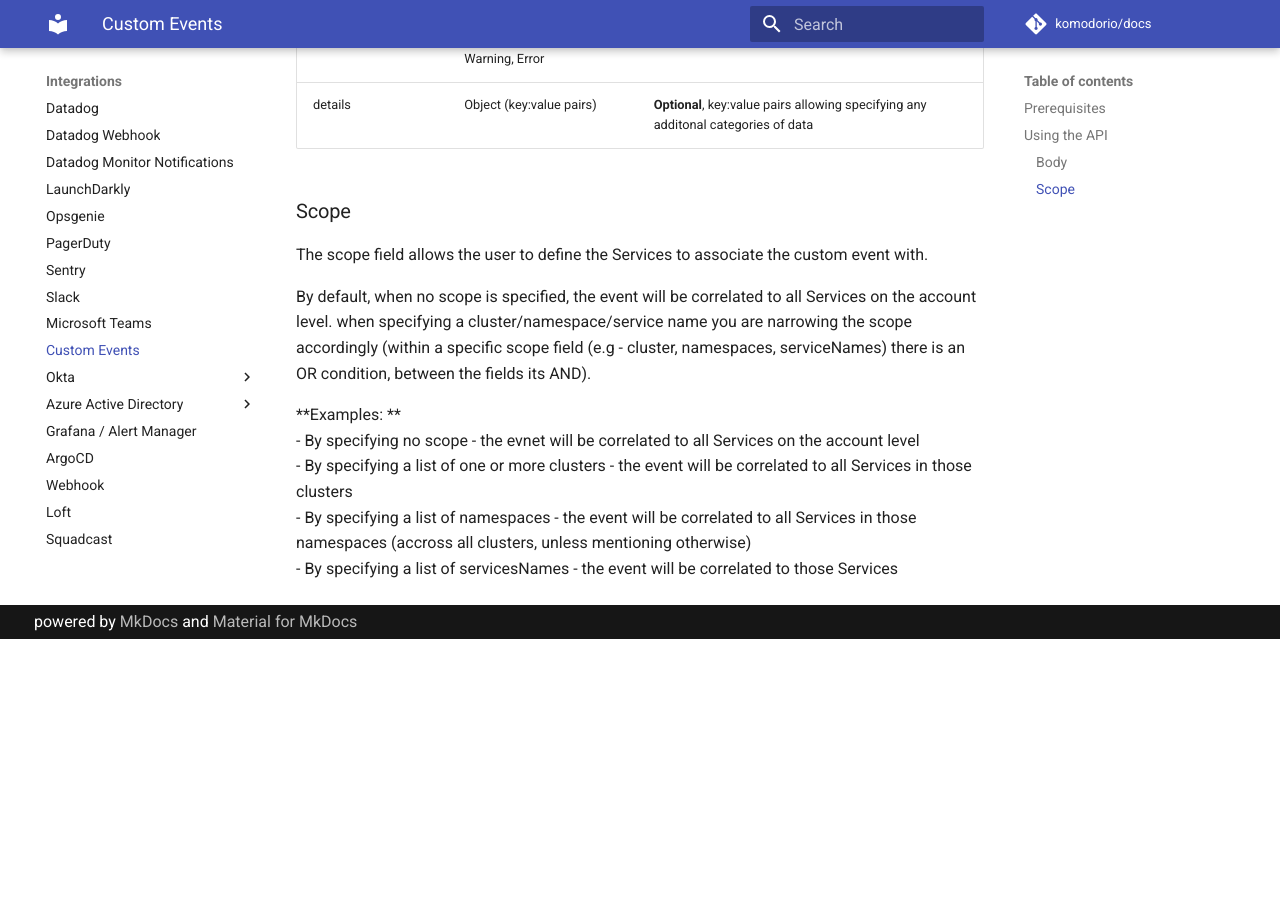
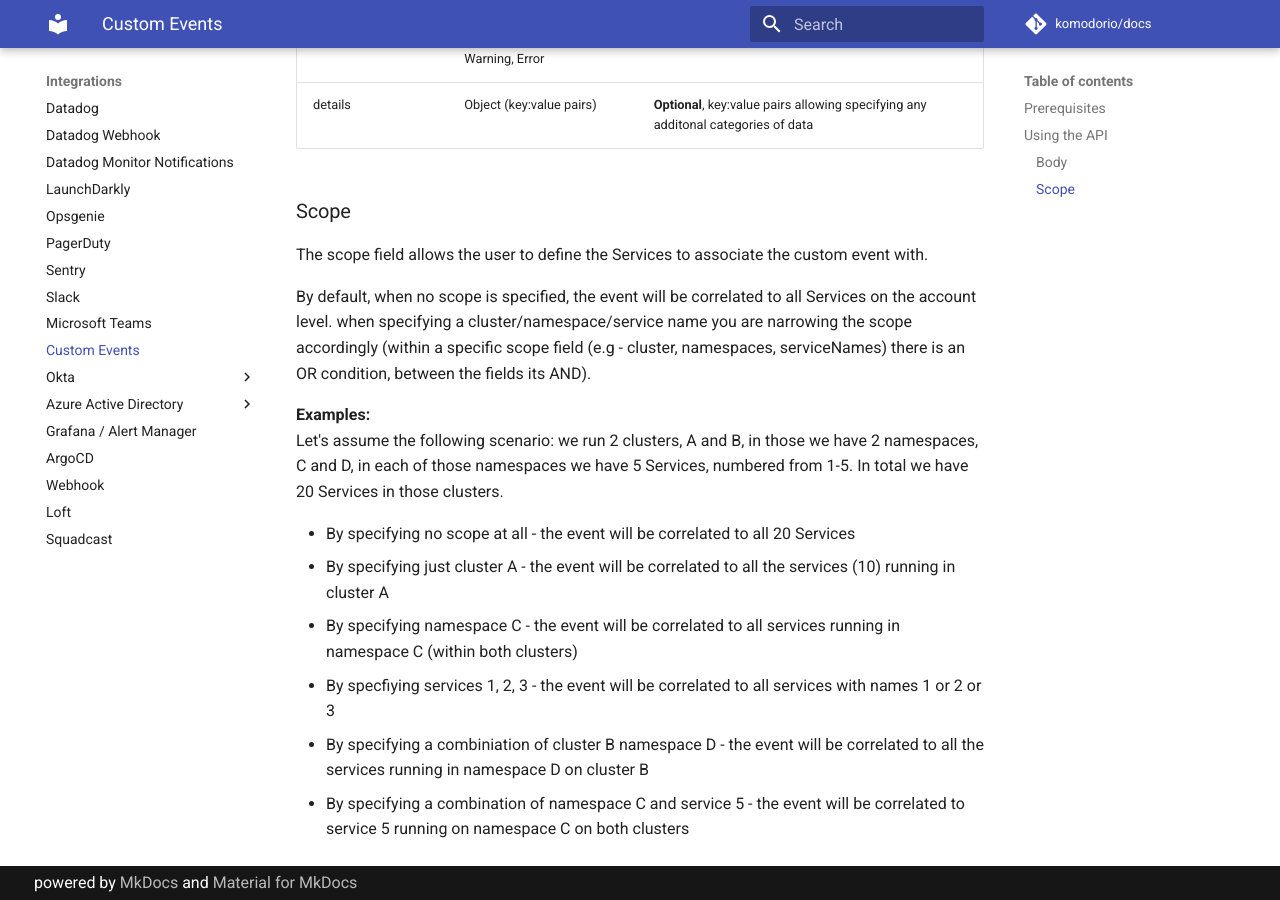
Before and after one commit to komodorio/docs, an MkDocs documentation site: the page built from docs/Integrations/CustomEvents.md, in a window 1280 px wide and 900 px high, scrolled down 1174 px. Built offline with MkDocs 1.6.1 and Material for MkDocs 9.7.7, drawn with Linux system fonts in a browser that asks for light colours; comment, search, counter and statistics services are not loaded; before the commit the page ends 1813 px from its top, so only the background shows below that.

Commit message:
providing better example

```diff
--- a/docs/Integrations/CustomEvents.md
+++ b/docs/Integrations/CustomEvents.md
@@ -41,8 +41,12 @@
 
 By default, when no scope is specified, the event will be correlated to all Services on the account level. when specifying a cluster/namespace/service name you are narrowing the scope accordingly (within a specific scope field (e.g - cluster, namespaces, serviceNames) there is an OR condition, between the fields its AND).
 
-**Examples: **
-- By specifying no scope - the evnet will be correlated to all Services on the account level
-- By specifying a list of one or more clusters - the event will be correlated to all Services in those clusters
-- By specifying a list of namespaces - the event will be correlated to all Services in those namespaces (accross all clusters, unless mentioning otherwise)
-- By specifying a list of servicesNames - the event will be correlated to those Services
+**Examples:**
+Let's assume the following scenario: we run 2 clusters, A and B, in those we have 2 namespaces, C and D, in each of those namespaces we have 5 Services, numbered from 1-5. In total we have 20 Services in those clusters.
+
+- By specifying no scope at all - the event will be correlated to all 20 Services
+- By specifying just cluster A - the event will be correlated to all the services (10) running in cluster A
+- By specifying namespace C - the event will be correlated to all services running in namespace C (within both clusters)
+- By specfiying services 1, 2, 3 - the event will be correlated to all services with names 1 or 2 or 3
+- By specifying a combiniation of cluster B namespace D - the event will be correlated to all the services running in namespace D on cluster B
+- By specifying a combination of namespace C and service 5 - the event will be correlated to service 5 running on namespace C on both clusters
```
